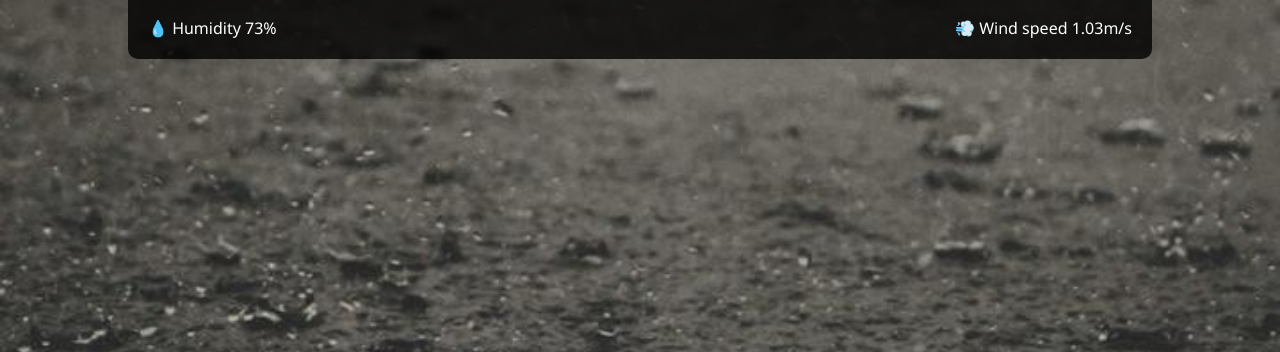
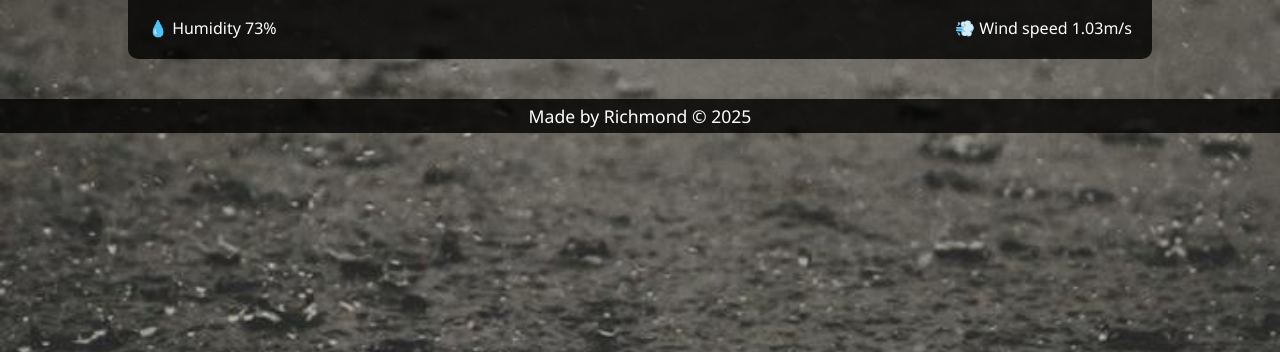
Before and after one commit to 4wiafe/weather-app, a website built with webpack: page src/template.html in a window 1280 px wide. Shown: the part 448-800 px from the top of the page. Built offline with nearby package versions, Linux system fonts and the light colour scheme.

Commit message:
Add footer

```diff
--- a/src/styles.css
+++ b/src/styles.css
@@ -125,3 +125,11 @@ h1 {
   justify-content: space-between;
   align-items: center;
 }
+
+.footer {
+  text-align: center;
+  font-size: 1.1rem;
+  padding: 5px;
+  background: rgba(0, 0, 0, 0.8);
+  color: #fff;
+}
--- a/src/template.html
+++ b/src/template.html
@@ -29,6 +29,10 @@
       </div>
     </div>
     </div>
+
+    <footer class="footer">
+      <p class="footer-text">Made by Richmond &copy; 2025</p>
+    </footer>
   </div>
 </body>
 </html>
```
